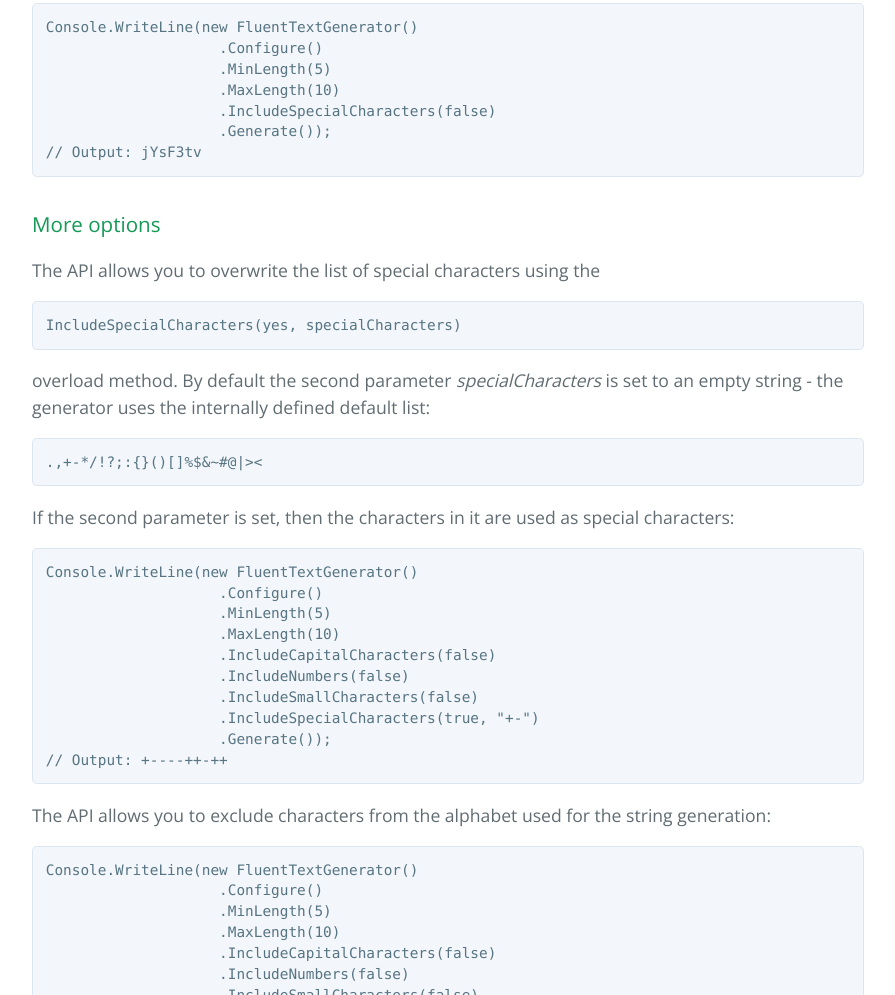
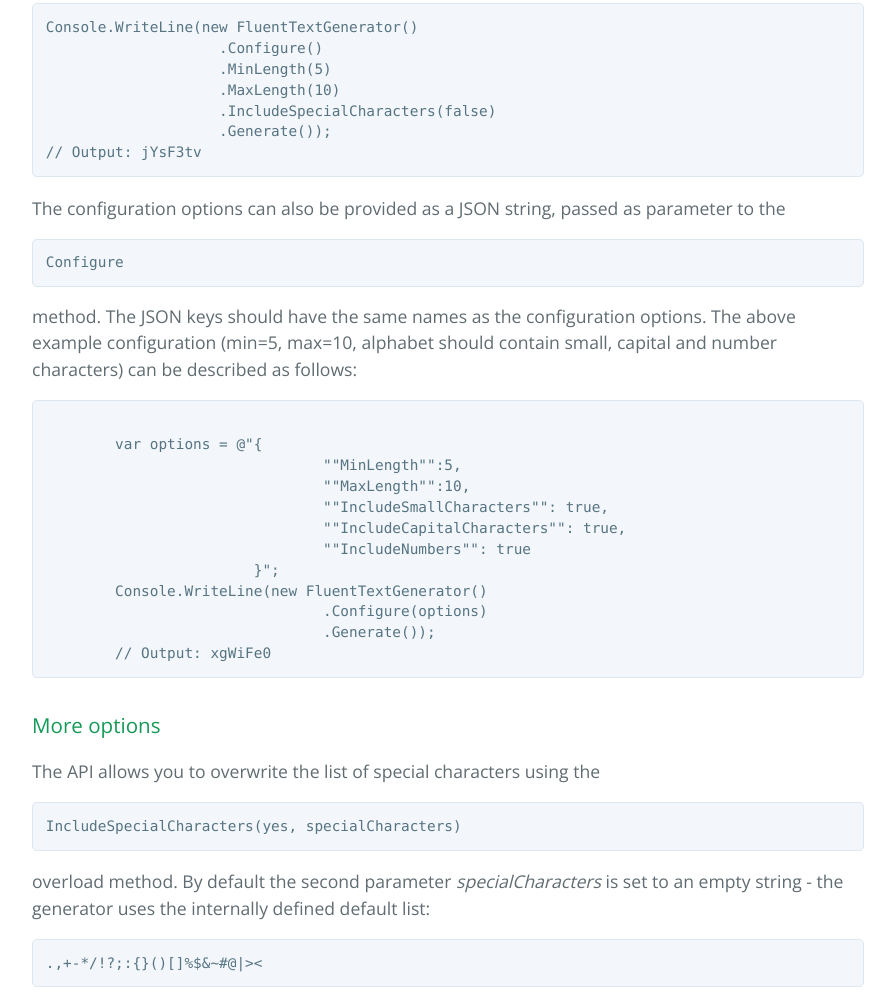
Before and after one commit to keenthinker/FluentTextGenerator, a plain HTML site: page index.html in a window 1280 px wide. Shown: the part 2103-3098 px from the top of the page, without its empty margins (192-1087 px from the left). Drawn offline with nearby package versions, Linux system fonts and the light colour scheme.

Commit message:
Update index.html

```diff
--- a/index.html
+++ b/index.html
@@ -140,6 +140,21 @@
 // Output: jYsF3tv
 </code></pre>
 
+<p>The configuration options can also be provided as a JSON string, passed as parameter to the <pre><code>Configure</code></pre> method. The JSON keys should have the same names as the configuration options. The above example configuration (min=5, max=10, alphabet should contain small, capital and number characters) can be described as follows:</p>
+
+<pre><code>
+	var options = @"{
+				""MinLength"":5,
+				""MaxLength"":10,
+				""IncludeSmallCharacters"": true,
+				""IncludeCapitalCharacters"": true,
+				""IncludeNumbers"": true
+			}";
+	Console.WriteLine(new FluentTextGenerator()
+				.Configure(options)
+				.Generate());
+	// Output: xgWiFe0
+</code></pre>
 <h3>
 <a id="more-options" class="anchor" href="#more-options" aria-hidden="true"><span aria-hidden="true" class="octicon octicon-link"></span></a>More options</h3>
 
```
